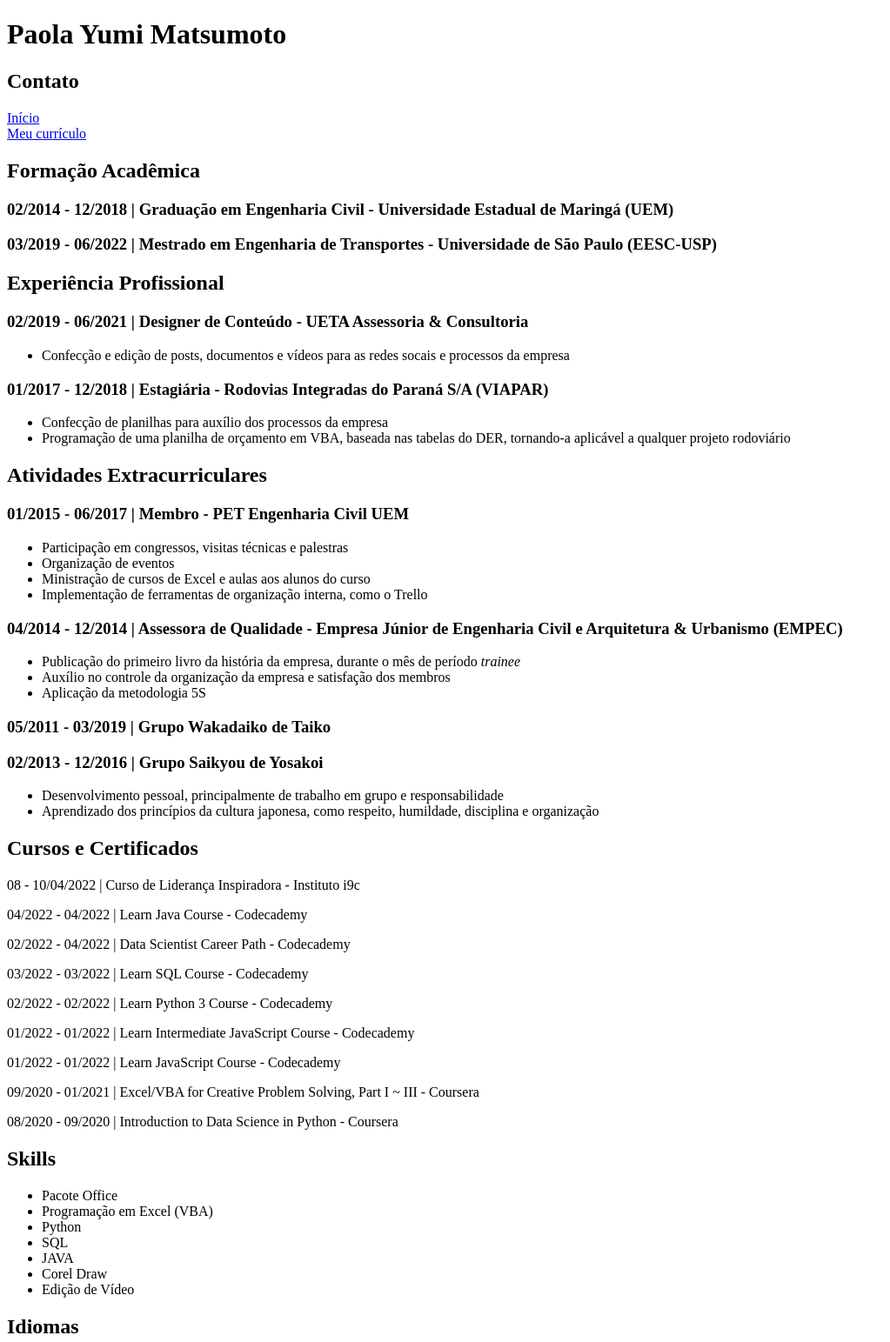
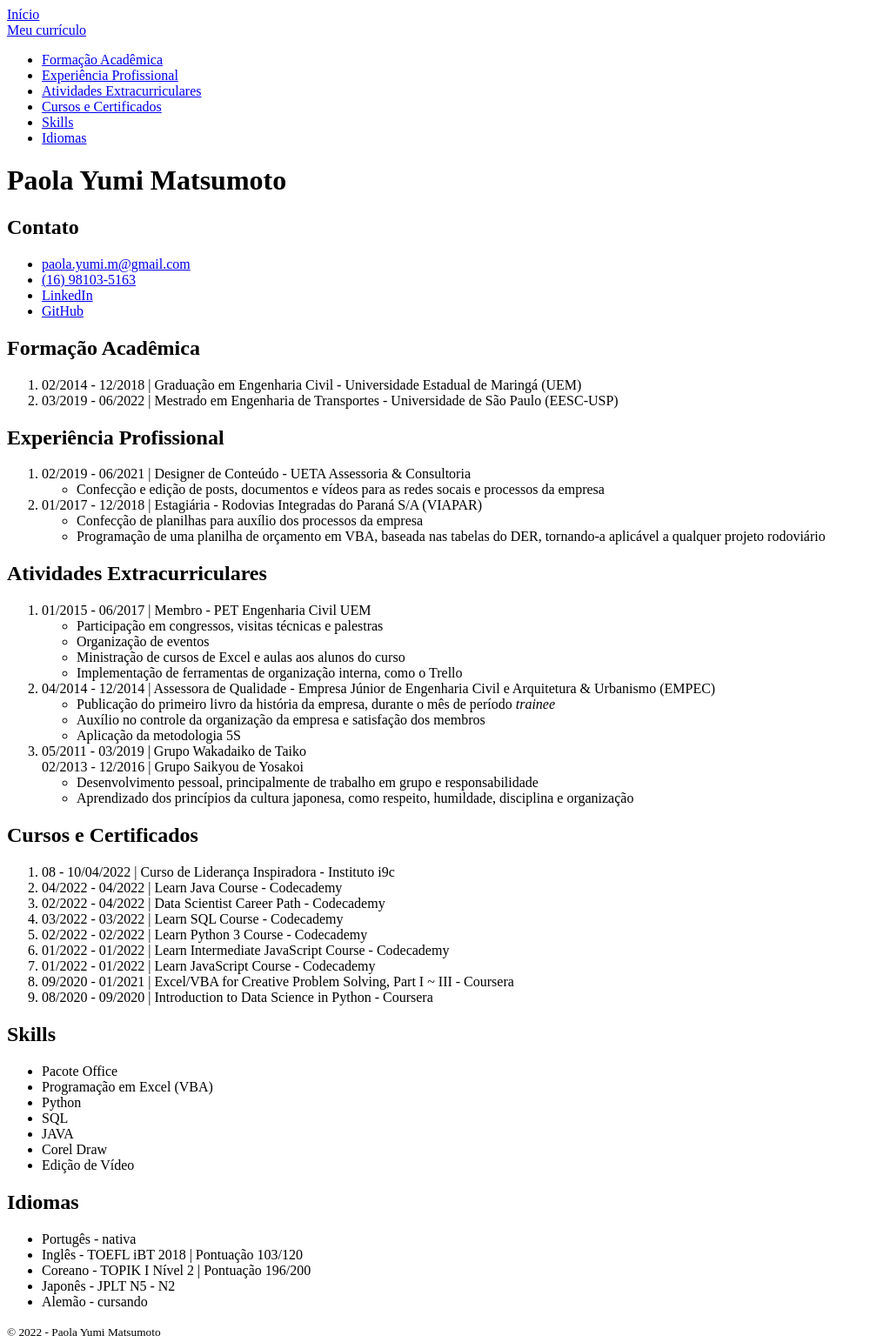
Before and after one commit to paola-yumi-m/HTML-CSS, a plain HTML site: page Portfolio - in progress!/cv.html in a window 1280 px wide. Shown: the top 1543 px of the page at 87% size, without its empty margins (0-1023 px from the left). Drawn offline with Linux system fonts and the light colour scheme.

Commit message:
updated portfolio  / HT3 lesson 7-9

```diff
--- a/Portfolio - in progress!/cv.html
+++ b/Portfolio - in progress!/cv.html
@@ -5,34 +5,55 @@
         <title>Meu currículo</title>
     </head>
     <body>
+        <nav>
+            <a href="portfolio.html">Início</a><br>
+            <a href="cv.html">Meu currículo</a>
+                <ul>
+                    <li><a href="#academica">Formação Acadêmica</a></li>
+                    <li><a href="#profissional">Experiência Profissional</a></li>
+                    <li><a href="#extracurriculares">Atividades Extracurriculares</a></li>
+                    <li><a href="#cursos">Cursos e Certificados</a></li>
+                    <li><a href="#skills">Skills</a></li>
+                    <li><a href="#idiomas">Idiomas</a></li>
+                </ul>
+        </nav>
         <h1>Paola Yumi Matsumoto</h1>
         <section>
             <h2>Contato</h2>
+            <ul>
+                <li><a href="mailto:paola.yumi.m@gmail.com">paola.yumi.m@gmail.com</a></li>
+                <li><a href="tel:(16) 98103-5163">(16) 98103-5163</a></li>
+                <li><a href="https://www.linkedin.com/in/paola-matsumoto-67544b107/">LinkedIn</a></li>
+                <li><a href="https://github.com/paola-yumi-m">GitHub</a></li>
+            </ul>
         </section>
-        <nav>
-            <a href="portfolio.html">Início</a><br>
-            <a href="cv.html">Meu currículo</a>
-        </nav>
+        <main>
             <section>
-            <h2>Formação Acadêmica</h2>
-                <h3>
+                <h2 id="academica">Formação Acadêmica</h2>
+                    <ol>
+                        <li>
                             02/2014 - 12/2018 | Graduação em Engenharia Civil - Universidade Estadual de Maringá (UEM)
-                </h3>
+                        </li>
 
-                <h3>
+                        <li>
                             03/2019 - 06/2022 | Mestrado em Engenharia de Transportes - Universidade de São Paulo (EESC-USP)
-                </h3>
+                        </li>
+                    </ol>
             </section>
             <section>
-            <h2>Experiência Profissional</h2>
-                <h3>02/2019 - 06/2021 | Designer de Conteúdo - UETA Assessoria & Consultoria</h3>
+                <h2 id="profissional">Experiência Profissional</h2>
+                    <!-- Adicionar fotos -->
+                    <ol>
+                        <li>
+                            02/2019 - 06/2021 | Designer de Conteúdo - UETA Assessoria & Consultoria
                             <ul>
                                 <li>Confecção e edição de posts, documentos e vídeos para as redes socais e processos da
                                     empresa
                                 </li>
                             </ul>
-
-                <h3>01/2017 - 12/2018 | Estagiária - Rodovias Integradas do Paraná S/A (VIAPAR)</h3>
+                        </li>
+                        <li>
+                            01/2017 - 12/2018 | Estagiária - Rodovias Integradas do Paraná S/A (VIAPAR)
                             <ul>
                                 <li>Confecção de planilhas para auxílio dos processos da empresa</li>
                                 <li>
@@ -40,21 +61,26 @@
                                     tornando-a aplicável a qualquer projeto rodoviário
                                 </li>
                             </ul>
+                        </li>
+                    </ol>
+
             </section>
             <section>
-            <h2>Atividades Extracurriculares</h2>
-                <h3>01/2015 - 06/2017 | Membro - PET Engenharia Civil UEM</h3>
+                <h2 id="extracurriculares">Atividades Extracurriculares</h2>
+                <!-- Adicionar fotos -->
+                    <ol>
+                        <li>
+                          01/2015 - 06/2017 | Membro - PET Engenharia Civil UEM
                             <ul>
                                 <li>Participação em congressos, visitas técnicas e palestras</li>
                                 <li>Organização de eventos</li>
                                 <li>Ministração de cursos de Excel e aulas aos alunos do curso</li>
                                 <li>Implementação de ferramentas de organização interna, como o Trello</li>
                             </ul>
-
-                <h3>
+                        </li>
+                        <li>
                             04/2014 - 12/2014 | Assessora de Qualidade - Empresa Júnior de Engenharia Civil e
                             Arquitetura & Urbanismo (EMPEC)
-                </h3>
                             <ul>
                                 <li>Publicação do primeiro livro da história da empresa, durante o mês de período
                                     <em>trainee</em>
@@ -62,9 +88,9 @@
                                 <li>Auxílio no controle da organização da empresa e satisfação dos membros</li>
                                 <li>Aplicação da metodologia 5S</li>
                             </ul>
-
-                <h3>05/2011 - 03/2019 | Grupo Wakadaiko de Taiko</h3>
-                <h3>02/2013 - 12/2016 | Grupo Saikyou de Yosakoi</h3>
+                        </li>
+                        <li>05/2011 - 03/2019 | Grupo Wakadaiko de Taiko <br>
+                            02/2013 - 12/2016 | Grupo Saikyou de Yosakoi
                             <ul>
                                 <li>Desenvolvimento pessoal, principalmente de trabalho em grupo e responsabilidade</li>
                                 <li>
@@ -72,21 +98,26 @@
                                     e organização
                                 </li>
                             </ul>
+                        </li>
+                    </ol>
             </section>
             <section>
-            <h2>Cursos e Certificados</h2>
-            <p>08 - 10/04/2022 | Curso de Liderança Inspiradora - Instituto i9c</p>
-            <p>04/2022 - 04/2022 | Learn Java Course - Codecademy</p>
-            <p>02/2022 - 04/2022 | Data Scientist Career Path - Codecademy</p>
-            <p>03/2022 - 03/2022 | Learn SQL Course - Codecademy</p>
-            <p>02/2022 - 02/2022 | Learn Python 3 Course - Codecademy</p>
-            <p>01/2022 - 01/2022 | Learn Intermediate JavaScript Course - Codecademy</p>
-            <p>01/2022 - 01/2022 | Learn JavaScript Course - Codecademy</p>
-            <p>09/2020 - 01/2021 | Excel/VBA for Creative Problem Solving, Part I ~ III - Coursera</p>
-            <p>08/2020 - 09/2020 | Introduction to Data Science in Python - Coursera</p>
+                <h2 id="cursos">Cursos e Certificados</h2>
+                <!-- Adicionar links -->
+                <ol>
+                    <li>08 - 10/04/2022 | Curso de Liderança Inspiradora - Instituto i9c</li>
+                    <li>04/2022 - 04/2022 | Learn Java Course - Codecademy</li>
+                    <li>02/2022 - 04/2022 | Data Scientist Career Path - Codecademy</li>
+                    <li>03/2022 - 03/2022 | Learn SQL Course - Codecademy</li>
+                    <li>02/2022 - 02/2022 | Learn Python 3 Course - Codecademy</li>
+                    <li>01/2022 - 01/2022 | Learn Intermediate JavaScript Course - Codecademy</li>
+                    <li>01/2022 - 01/2022 | Learn JavaScript Course - Codecademy</li>
+                    <li>09/2020 - 01/2021 | Excel/VBA for Creative Problem Solving, Part I ~ III - Coursera</li>
+                    <li>08/2020 - 09/2020 | Introduction to Data Science in Python - Coursera</li>
+                </ol>
             </section>
             <section>
-            <h2>Skills</h2>
+                <h2 id="skills">Skills</h2>
                 <ul>
                     <li>Pacote Office</li>
                     <li>Programação em Excel (VBA)</li>
@@ -98,7 +129,8 @@
                 </ul>
             </section>
             <section>
-            <h2>Idiomas</h2>
+                <h2 id="idiomas">Idiomas</h2>
+                <!-- Adicionar links -->
                 <ul>
                     <li>Portugês - nativa</li>
                     <li>Inglês - TOEFL iBT 2018 | Pontuação 103/120</li>
@@ -107,5 +139,9 @@
                     <li>Alemão - cursando</li>
                 </ul>
             </section>
+        </main>
     </body>
+    <footer>
+        <small>&copy; 2022 - Paola Yumi Matsumoto</small>
+    </footer>
 </html>
```
Also changed, not shown: Curso de HTML5 Capgemini/inicio.html (+52 -10 lines), Portfolio - in progress!/portfolio.html (+27 -21 lines). Lines whose indentation alone changed are shown as unchanged.
